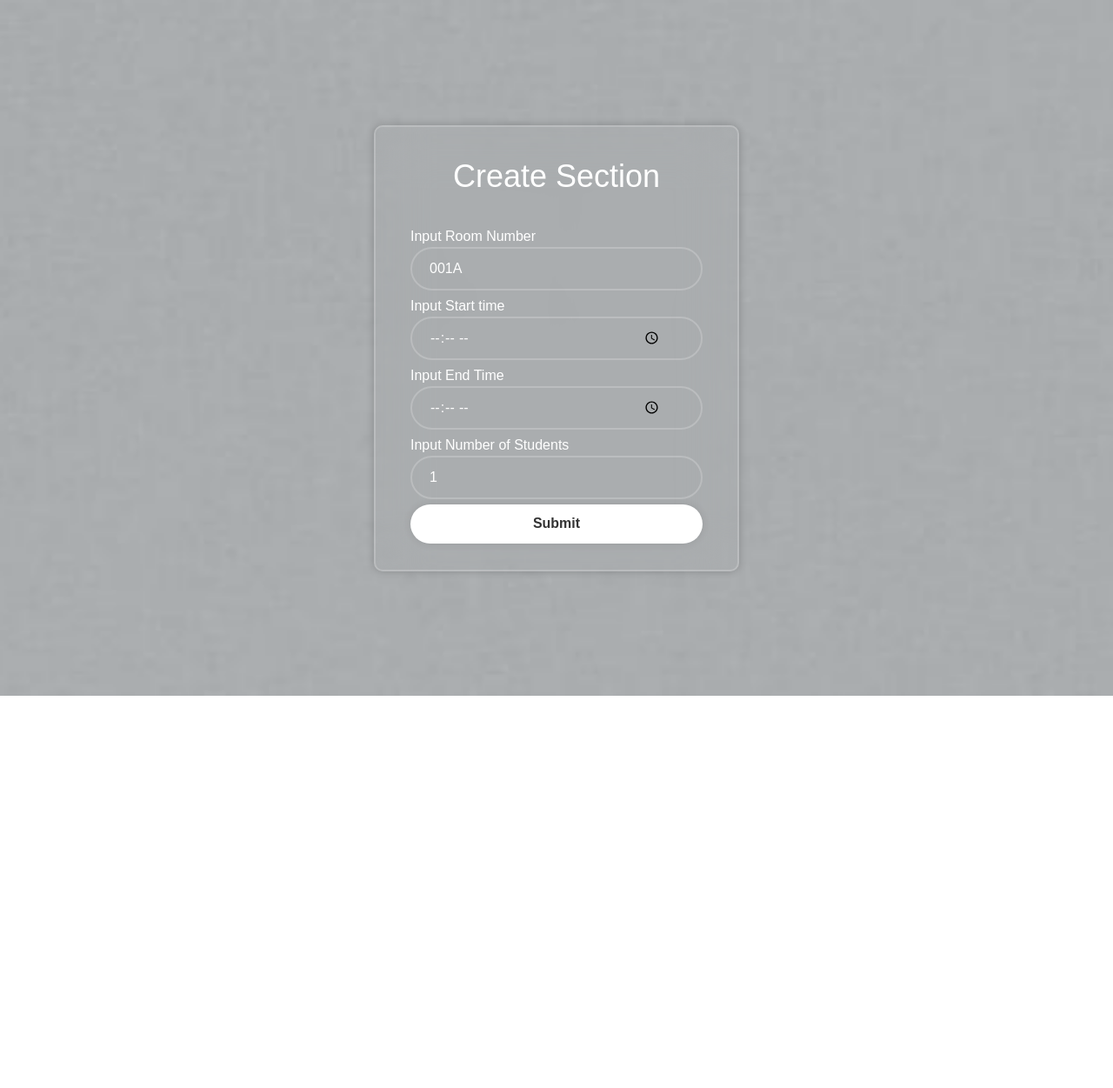
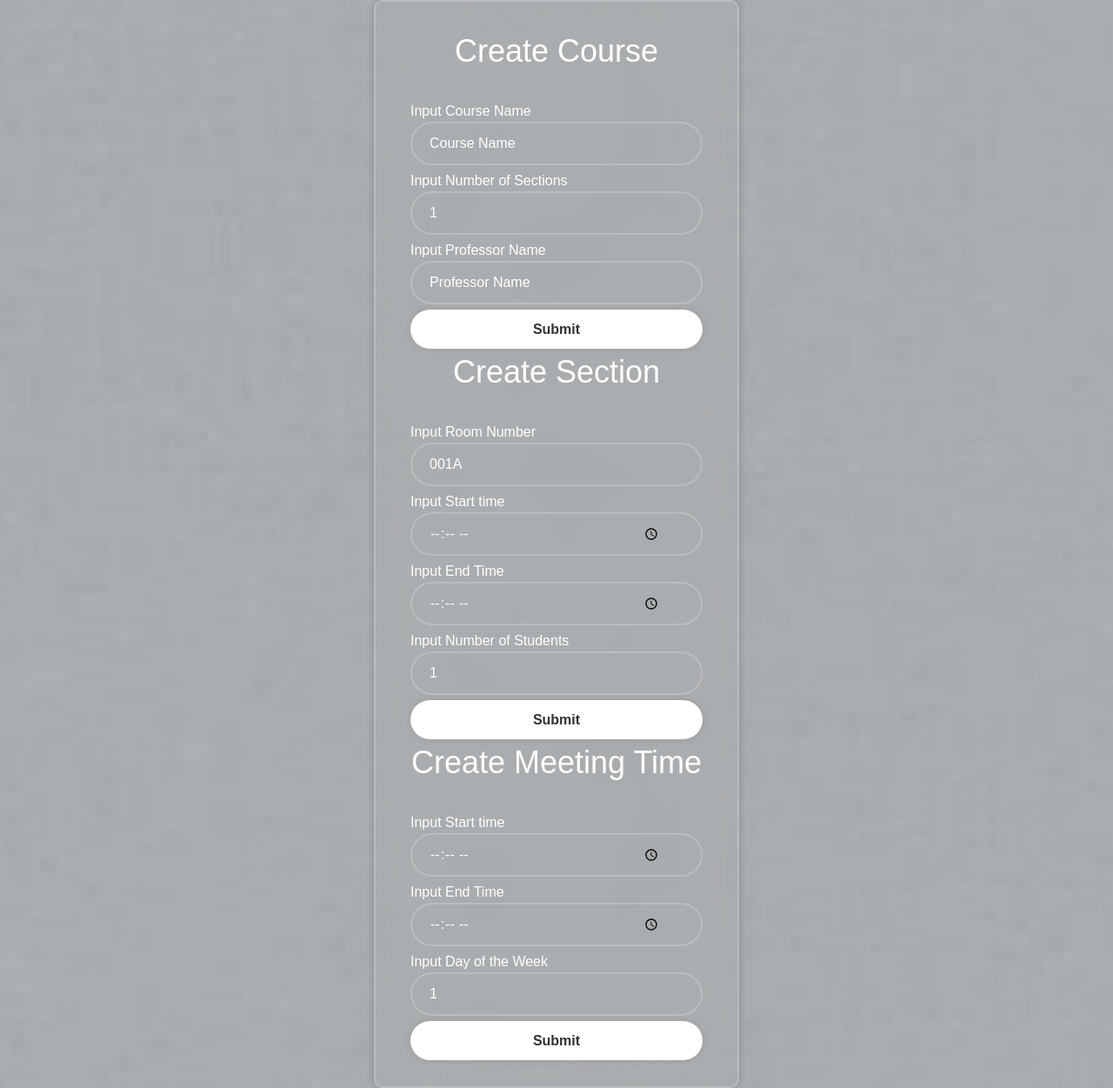
Before and after one commit to papengav/attendance-app, a React (Create React App) app in the folder loginfrontend/: page /createSection in a window 1280 px wide. Shown: the whole page at 87% size. Before the commit the page ends 800 px from the top, so only its background shows below. Built offline with nearby package versions, Linux system fonts and the light colour scheme.

Commit message:
fixed things

```diff
--- a/loginfrontend/package.json
+++ b/loginfrontend/package.json
@@ -13,12 +13,14 @@
     "@testing-library/react": "^13.4.0",
     "@testing-library/user-event": "^13.5.0",
     "js-cookie": "^3.0.5",
+    "jwt-decode": "^4.0.0",
     "npm-scripts": "^1.4.0",
     "react": "^18.2.0",
     "react-dom": "^18.2.0",
     "react-icons": "^5.0.1",
     "react-router-dom": "^6.22.2",
     "react-scripts": "^5.0.1",
+    "universal-cookie": "^7.1.4",
     "web-vitals": "^2.1.4"
   },
   "scripts": {
--- a/loginfrontend/src/Pages/CreateSectionForm/CreateSection.jsx
+++ b/loginfrontend/src/Pages/CreateSectionForm/CreateSection.jsx
@@ -6,10 +6,17 @@ import './CreateSection.css';
 import Cookies from 'js-cookie';
 
 const CreateSection = () => {
+    const [courseName, setCourseName] = useState('')
+    const [numSections, setNumSections] = useState()
+    const [professorName, setProfessorName] = useState('')
     const [roomNumber, setRoomNumber] = useState()
     const [startTime, setStartTime] = useState("")
     const [endTime, setEndTime] = useState("")
     const [numStudents, setNumStudents] = useState()
+    const [dayOfWeek, setDayOfWeek] = useState()
+    const [courseID, setCourseID] = useState(1)
+    const [sectionID, setSectionID] = useState(1)
+    const [jwt_token, setJwt_token] = useState()
     // const changeRoomNumber = event => {
     //     setRoomNumber(event.target.value)
     // }
@@ -22,21 +29,53 @@ const CreateSection = () => {
     // const changeNumStudents = event => {
     //     setNumStudents(event.target.value)
     // }
-    const handleClick = (e) => {
-        e.preventDefault();
-        const section = {roomNumber, startTime, endTime, numStudents}
-        console.log(section);
+    function useFetchJWT()
+    {
         useEffect(() => {
             // Retrieve JWT token from the cookie
-            const jwt_token = Cookies.get('jwt_authorization');
-            console.log('JWT Token: ', jwt_token);
+            const jwt_tokenT = Cookies.get('jwt_authorization');
+            console.log('JWT Token: ', jwt_tokenT);
+            setJwt_token(jwt_tokenT)
           }, []);
+    }
+    const handleClickC = (e) => {
+        e.preventDefault();
+        //const course = {courseName, numSections, professorName}
+        const course = {courseName}
+        console.log(course);
+        const postArgs = {
+            method: "POST",
+            headers: { "Content-Type": "application/json", "Accept": "*/*", "Accept-Encoding": "gzip, deflate, br", "Connection": "keep-alive", "Authorization": "bearer "+{jwt_token}},
+            body: JSON.stringify(course)
+        };
+        fetch('http://localhost:8080/courses', postArgs).then(() => {
+            console.log("Course created");
+        });
+    };
+    const handleClickS = (e) => {
+        e.preventDefault();
+        //const section = {roomNumber, startTime, endTime, numStudents}m move start/end times to meeting time
+        const section = {roomNumber, numStudents, courseID}
+        console.log(section);
         const postArgs = {
             method: "POST",
             headers: { "Content-Type": "application/json", "Accept": "*/*", "Accept-Encoding": "gzip, deflate, br", "Connection": "keep-alive", "Authorization": "bearer "+{jwt_token}},
             body: JSON.stringify(section)
         };
-        fetch('http://localhost:8080/createSection', postArgs).then(() => {
+        fetch('http://localhost:8080/sections', postArgs).then(() => {
+            console.log("Section created");
+        });
+    };
+    const handleClickM = (e) => {
+        e.preventDefault();
+        const meetingTime = {startTime, endTime, dayOfWeek, sectionID}
+        console.log(meetingTime);
+        const postArgs = {
+            method: "POST",
+            headers: { "Content-Type": "application/json", "Accept": "*/*", "Accept-Encoding": "gzip, deflate, br", "Connection": "keep-alive", "Authorization": "bearer "+{jwt_token}},
+            body: JSON.stringify(meetingTime)
+        };
+        fetch('http://localhost:8080/meetingTimes', postArgs).then(() => {
             console.log("Section created");
         });
     };
@@ -45,7 +84,41 @@ const CreateSection = () => {
         //missing choosing meeting dates
         //try to make it so user can select days of the week
         <div className='wrapper'>
-            <form onSubmit={handleClick}>
+            <form onSubmit={handleClickC}>
+                <h1>Create Course</h1>
+                <div className='input-box'>
+                    <h2>Input Course Name</h2>
+                    <input
+                    type= "text"
+                    placeholder='Course Name'
+                    value={courseName}
+                    onChange= {(e) => setCourseName(e.target.value)}
+                    required
+                    />
+                </div>
+                <div className='input-box'>
+                    <h2>Input Number of Sections</h2>
+                    <input
+                    type= "number"
+                    placeholder='1'
+                    value={numSections}
+                    onChange={(e) => setNumSections(e.target.value)}
+                    required
+                    />
+                </div>
+                <div className='input-box'>
+                    <h2>Input Professor Name</h2>
+                    <input
+                    type= "text"
+                    placeholder='Professor Name'
+                    value={professorName}
+                    onChange={(e) => setProfessorName(e.target.value)}
+                    required
+                    />
+                </div>
+                <button type='submit'>Submit</button>
+            </form>
+            <form onSubmit={handleClickS}>
                 <h1>Create Section</h1>
                 <div className='input-box'>
                     <h2>Input Room Number</h2>
@@ -89,6 +162,40 @@ const CreateSection = () => {
                 </div>
                 <button type='submit'>Submit</button>
             </form>
+            <form onSubmit={handleClickM}>
+                <h1>Create Meeting Time</h1>
+                <div className='input-box'>
+                    <h2>Input Start time</h2>
+                    <input
+                    type= "time"
+                    placeholder='1:00 pm'
+                    value={startTime}
+                    onChange={(e) => setStartTime(e.target.value)}
+                    required
+                    />
+                </div>
+                <div className='input-box'>
+                    <h2>Input End Time</h2>
+                    <input
+                    type = "time"
+                    placeholder='1:50 pm'
+                    value={endTime}
+                    onChange={(e) => setEndTime(e.target.value)}
+                    required
+                    />
+                </div>
+                <div className='input-box'>
+                    <h2>Input Day of the Week</h2>
+                    <input
+                    type= "number"
+                    placeholder='1'
+                    value={dayOfWeek}
+                    onChange={(e) => setDayOfWeek(e.target.value)}
+                    required
+                    />
+                </div>
+                <button type='submit'>Submit</button>
+            </form>
         </div>
 
         //This is the old implementation pre-styling
--- a/loginfrontend/src/Pages/LoginForm/LoginForm.jsx
+++ b/loginfrontend/src/Pages/LoginForm/LoginForm.jsx
@@ -4,8 +4,8 @@
 import React, { useState } from 'react';
 import './LoginForm.css';
 import { FaUser, FaLock } from "react-icons/fa";
-import Cookies from "universal-cookies";
-import jwt from "jwt-decode";
+import Cookies from "universal-cookie";
+import {jwtDecode} from "jwt-decode";
 
 //Displays the login UI
 const LoginForm = () => {
@@ -34,7 +34,7 @@ const LoginForm = () => {
     //     });
     // };
     const handleClick = (jwt_token) => {
-        e.preventDefault();
+        jwt_token.preventDefault();
         const User = { username, password };
         console.log(User);
         const postArgs = {
@@ -45,7 +45,7 @@ const LoginForm = () => {
         fetch('http://localhost:8080/login', postArgs).then(response => {
             if(response.status != 404) {
                 console.log("User Logged In");
-                const decoded = jwt(jwt_token)
+                const decoded = jwtDecode(jwt_token)
                 setJwtToken(decoded)
                 cookies.set("jwt_authorization", jwt_token, {
                     expires: new Date(decoded.exp = 1000),
```
Also changed, not shown: 1 other file (tests, documents, lock files or other folders).
